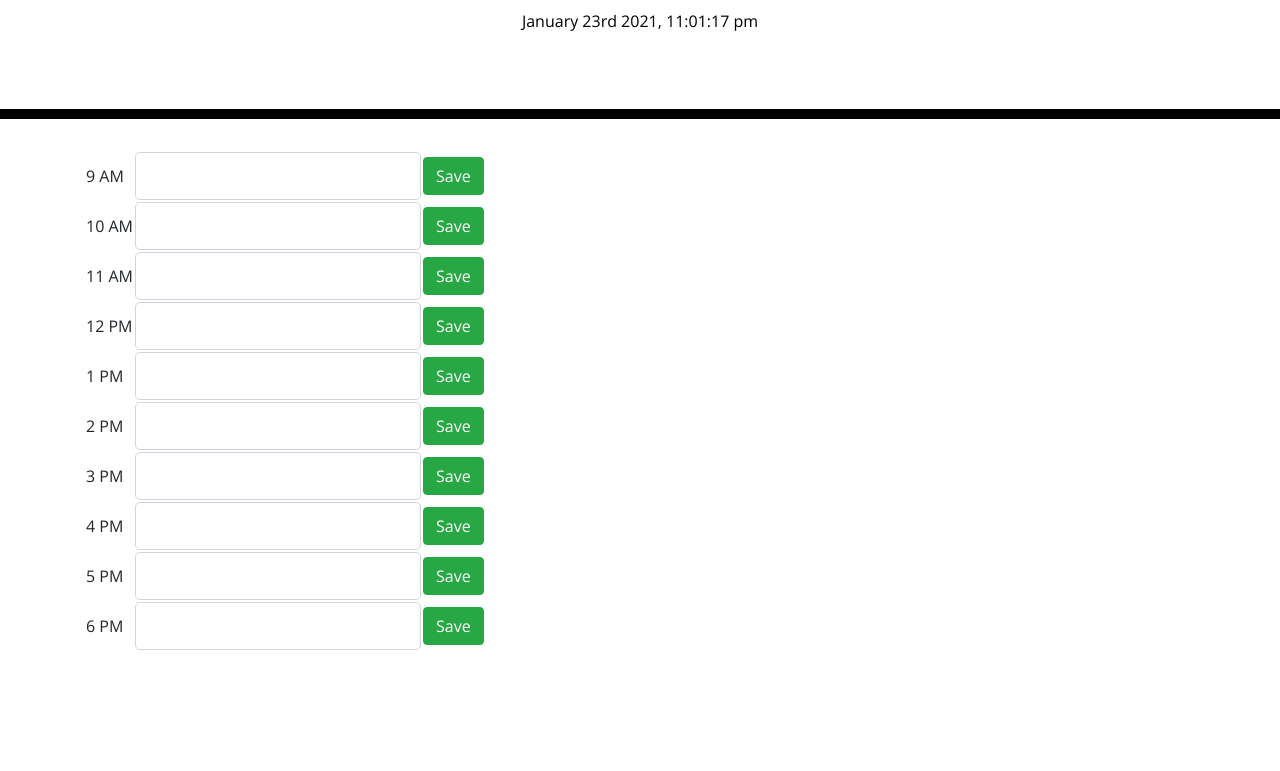
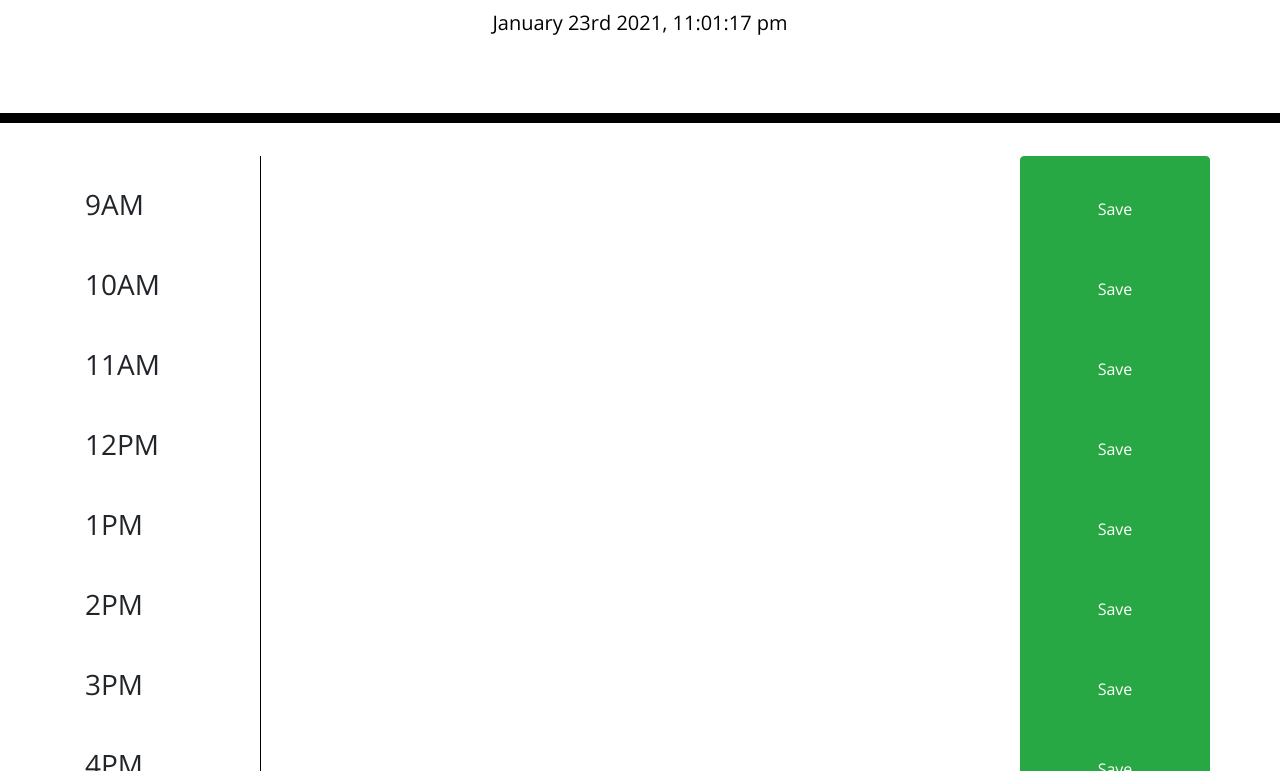
Before and after one commit to swoo328/Day-Planner, a plain HTML site: page index.html in a window 1280 px wide. Shown: the part 181-952 px from the top of the page. Before the commit the page ends 832 px from the top, so only its background shows below. Drawn offline with nearby package versions, Linux system fonts and the light colour scheme.

Commit message:
change the template

```diff
--- a/assets/css/style.css
+++ b/assets/css/style.css
@@ -56,6 +56,10 @@ textarea{
   background-color: #77dd77;
   color: white;
 }
+/* expand the textarea length */
+.form-control-lg{
+  padding:0.5rem 22rem;
+}
 
 .saveBtn {
   border-left: 1px solid black;
--- a/assets/js/script.js
+++ b/assets/js/script.js
@@ -1,8 +1,23 @@
 $(document).ready(function () {
-    //display time function and keep it running every second
+    //display time function using the moment api
     function writeTime() {
-      $(".current-time").text(moment().format("MMMM Do YYYY, h:mm:ss a"));
+      $("#currentDay").text(moment().format("MMMM Do YYYY, h:mm:ss a"));
       setInterval(writeTime, 1000);
     }
     writeTime();
+
+    $(".btn").click(function () {
+        //local storage
+        //testing to see if the button is working
+        console.log(this);
+        //holds the information for the time
+        var key = $(this).parent().attr("id");
+        //holds the information for textarea
+        var value = $(this).siblings("textarea").val();
+        console.log(key);
+        console.log(value);
+        //stores the key and value information in the local storage
+        localStorage.setItem(key, value);
+
+    })
 });
--- a/index.html
+++ b/index.html
@@ -18,101 +18,78 @@
     <h1 class="display-3">Work Day Scheduler</h1>
     <p class="lead">A simple calendar app for scheduling your work day</p>
     <p id="currentDay" class="lead"></p>
-    <p class="current-time"></p>
   </header>
   <div class="container">
-    <table>
-      <tr id="hour-9">
-        <td>9 AM</td>
-        <td>
-          <input class="desc form-control form-control-lg" id="9" type="text" />
-        </td>
-        <td>
-          <button type="button" class="btn btn-success">Save</button>
-        </td>
-      </tr>
-      <tr id="hour-10">
-        <td>10 AM</td>
-        <td>
-          <input class="desc form-control form-control-lg" id="10" type="text" />
-        </td>
-        <td>
-          <button type="button" class="btn btn-success">Save</button>
-        </td>
-      </tr>
-      <tr id="hour-11">
-        <td>11 AM</td>
-        <td>
-          <input class="desc form-control form-control-lg" id="11" type="text" />
-        </td>
-        <td>
-          <button type="button" class="btn btn-success">Save</button>
-        </td>
-      </tr>
-      <tr id="hour-12">
-        <td>12 PM</td>
-        <td>
-          <input class="desc form-control form-control-lg" id="12" type="text" />
-        </td>
-        <td>
-          <button type="button" class="btn btn-success">Save</button>
-        </td>
-      </tr>
-      <tr id="hour-13">
-        <td>1 PM</td>
-        <td>
-          <input class="desc form-control form-control-lg" id="13" type="text" />
-        </td>
-        <td>
-          <button type="button" class="btn btn-success">Save</button>
-        </td>
-      </tr>
-      <tr id="hour-14">
-        <td>2 PM</td>
-        <td>
-          <input class="desc form-control form-control-lg" id="14" type="text" />
-        </td>
-        <td>
-          <button type="button" class="btn btn-success">Save</button>
-        </td>
-      </tr>
-      <tr id="hour-15">
-        <td>3 PM</td>
-        <td>
-          <input class="desc form-control form-control-lg" id="15" type="text" />
-        </td>
-        <td>
-          <button type="button" class="btn btn-success">Save</button>
-        </td>
-      </tr>
-      <tr id="hour-16">
-        <td>4 PM</td>
-        <td>
-          <input class="desc form-control form-control-lg" id="16" type="text" />
-        </td>
-        <td>
-          <button type="button" class="btn btn-success">Save</button>
-        </td>
-      </tr>
-      <tr id="hour-17">
-        <td>5 PM</td>
-        <td>
-          <input class="desc form-control form-control-lg" id="17" type="text" />
-        </td>
-        <td>
-          <button type="button" class="btn btn-success">Save</button>
-        </td>
-      </tr>
-      <tr id="hour-18">
-        <td>6 PM</td>
-        <td>
-          <input class="desc form-control form-control-lg" id="18" type="text" />
-        </td>
-        <td>
-          <button type="button" class="btn btn-success">Save</button>
-        </td>
-      </tr>
-    </table>
+    <div id="hour9" class="row">
+     <div class = "col-md-2">
+       <h3>9AM</h3>
+     </div>
+      <textarea class="col-md-8 description"></textarea>
+      <button type="button" class="btn col-2 btn-success">Save</button>
+    </div>
+    <div id="hour10" class="row">
+      <div class = "col-md-2">
+        <h3>10AM</h3>
+      </div>
+       <textarea class="col-md-8 description"></textarea>
+       <button type="button" class="btn col-2 btn-success">Save</button>
+     </div>
+     <div id="hour11" class="row">
+      <div class = "col-md-2">
+        <h3>11AM</h3>
+      </div>
+       <textarea class="col-md-8 description"></textarea>
+       <button type="button" class="btn col-2 btn-success">Save</button>
+     </div>
+     <div id="hour12" class="row">
+      <div class = "col-md-2">
+        <h3>12PM</h3>
+      </div>
+       <textarea class="col-md-8 description"></textarea>
+       <button type="button" class="btn col-2 btn-success">Save</button>
+     </div>
+     <div id="hour13" class="row">
+      <div class = "col-md-2">
+        <h3>1PM</h3>
+      </div>
+       <textarea class="col-md-8 description"></textarea>
+       <button type="button" class="btn col-2 btn-success">Save</button>
+     </div>
+     <div id="hour14" class="row">
+      <div class = "col-md-2">
+        <h3>2PM</h3>
+      </div>
+       <textarea class="col-md-8 description"></textarea>
+       <button type="button" class="btn col-2 btn-success">Save</button>
+     </div>
+     <div id="hour15" class="row">
+      <div class = "col-md-2">
+        <h3>3PM</h3>
+      </div>
+       <textarea class="col-md-8 description"></textarea>
+       <button type="button" class="btn col-2 btn-success">Save</button>
+     </div>
+     <div id="hour16" class="row">
+      <div class = "col-md-2">
+        <h3>4PM</h3>
+      </div>
+       <textarea class="col-md-8 description"></textarea>
+       <button type="button" class="btn col-2 btn-success">Save</button>
+     </div>
+     <div id="hour17" class="row">
+      <div class = "col-md-2">
+        <h3>5PM</h3>
+      </div>
+       <textarea class="col-md-8 description"></textarea>
+       <button type="button" class="btn col-2 btn-success">Save</button>
+     </div>
+     <div id="hour18" class="row">
+      <div class = "col-md-2">
+        <h3>6PM</h3>
+      </div>
+       <textarea class="col-md-8 description"></textarea>
+       <button type="button" class="btn col-2 btn-success">Save</button>
+     </div>
   </div>
   <script src="https://code.jquery.com/jquery-3.4.1.min.js"></script>
   <script src="https://cdnjs.cloudflare.com/ajax/libs/moment.js/2.24.0/moment.min.js"></script>
```
Also changed, not shown: 1 other file.
